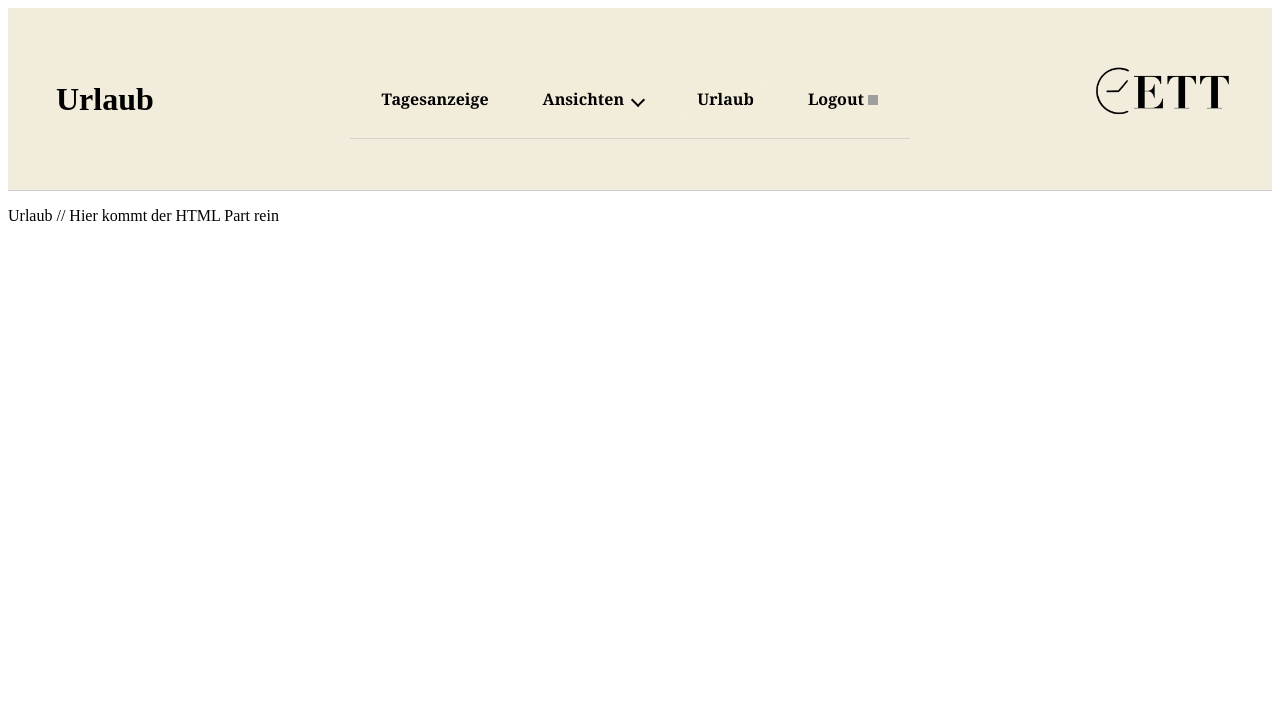
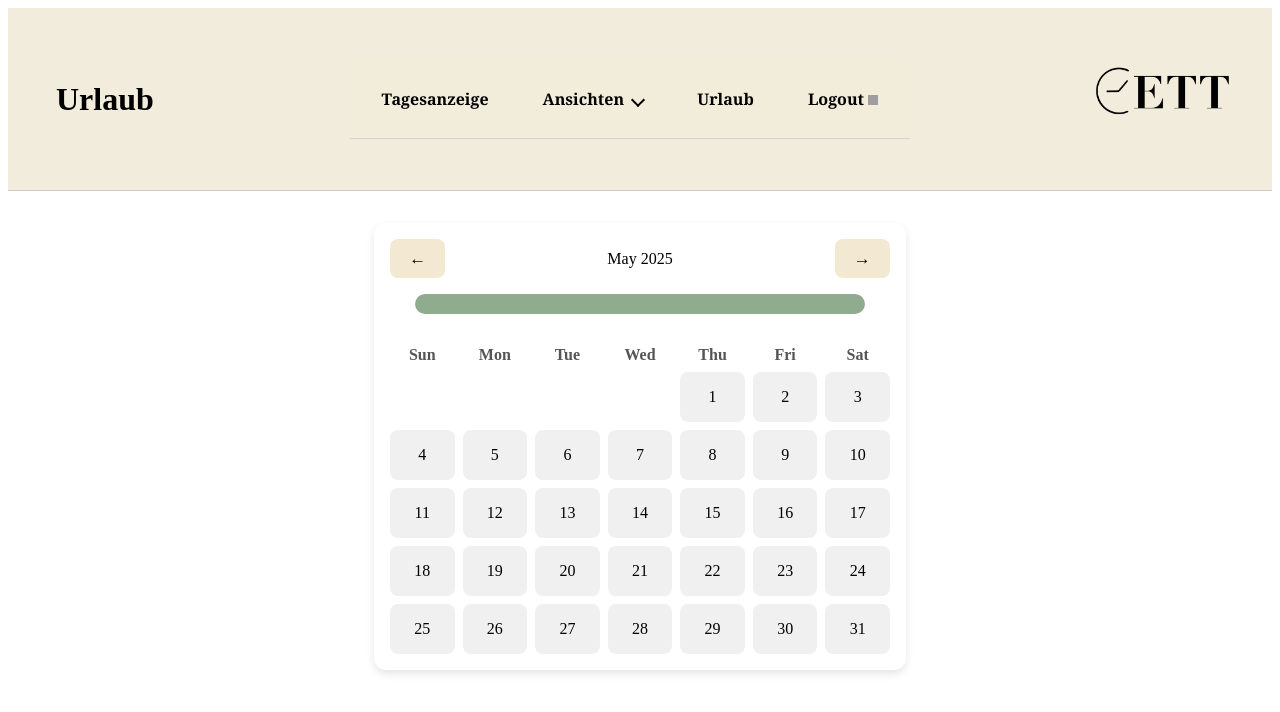
Before and after one commit to on24FeLi/ETT2.0, a Vue app: page /Urlaub in a window 1280 px wide. Shown: the top 712 px of the page. Built offline with nearby package versions, Linux system fonts and the light colour scheme; grey boxes are pictures that could not be loaded.

Commit message:
add CleanKalenderansicht in components and Urlaub

```diff
--- /dev/null
+++ b/src/components/CleanKalenderansicht.vue
@@ -0,0 +1,301 @@
+<script setup>
+import { ref, onMounted, computed } from "vue";
+import { getWorkTimesByUser } from "@/utils/Arbeitszeiten";
+
+// Benutzerinfo
+const user = JSON.parse(localStorage.getItem("loggedInUser"));
+const userId = user?.id ?? null;
+const arbeitszeitTyp = user?.arbeitszeitTyp ?? "Vollzeit";
+
+const forceUpdate = ref(0);
+const date = ref(new Date());
+const days = ref([]);
+const selectedDate = ref(null);
+const filteredEntries = ref([]);
+
+// Monat + Jahr
+const monthYear = computed(() => {
+  return `${date.value.toLocaleString("default", { month: "long" })} ${date.value.getFullYear()}`;
+});
+
+// Kalender anzeigen
+function renderCalendar() {
+  const year = date.value.getFullYear();
+  const month = date.value.getMonth();
+  const firstDay = new Date(year, month, 1).getDay();
+  const daysInMonth = new Date(year, month + 1, 0).getDate();
+
+  const tempDays = [];
+  for (let i = 0; i < firstDay; i++) tempDays.push("");
+  for (let i = 1; i <= daysInMonth; i++) tempDays.push(i);
+
+  days.value = tempDays;
+}
+
+// Navigation
+function prevMonth() {
+  date.value = new Date(date.value.getFullYear(), date.value.getMonth() - 1, 1);
+  renderCalendar();
+}
+
+function nextMonth() {
+  date.value = new Date(date.value.getFullYear(), date.value.getMonth() + 1, 1);
+  renderCalendar();
+}
+
+// Auswahl Tag
+function selectDate(day) {
+  if (!day || !userId) return;
+
+  const year = date.value.getFullYear();
+  const month = String(date.value.getMonth() + 1).padStart(2, "0");
+  const dayString = String(day).padStart(2, "0");
+  const fullDate = `${year}-${month}-${dayString}`;
+
+  selectedDate.value = fullDate;
+
+  const allUserEntries = getWorkTimesByUser(userId);
+  filteredEntries.value = allUserEntries.filter((entry) => entry.date === fullDate);
+}
+
+// Tag-Klasse (Farben für gearbeitet/nicht gearbeitet)
+function getDayClass(day) {
+  if (!day) return "empty";
+
+  const year = date.value.getFullYear();
+  const month = String(date.value.getMonth() + 1).padStart(2, "0");
+  const dayString = String(day).padStart(2, "0");
+  const fullDate = `${year}-${month}-${dayString}`;
+
+  const allUserEntries = getWorkTimesByUser(userId);
+  const entry = allUserEntries.find((entry) => entry.date === fullDate);
+  forceUpdate.value;
+
+  if (entry) {
+    const sollStunden = arbeitszeitTyp === "Teilzeit" ? 6 : 8;
+    const gearbeitet = parseFloat(entry.workinghours);
+    return gearbeitet >= sollStunden ? "enough-worked" : "not-enough-worked";
+  }
+  return "";
+}
+
+// Differenz berechnen
+function calculateDifference(workinghours) {
+  forceUpdate.value;
+  const sollStunden = arbeitszeitTyp === "Teilzeit" ? 6 : 8;
+  return (parseFloat(workinghours) - sollStunden).toFixed(2);
+}
+
+onMounted(() => {
+  renderCalendar();
+});
+</script>
+
+<template>
+  <div class="calendar">
+    <div class="calendar-header">
+        <button @click="prevMonth">←</button>
+        <div>{{ monthYear }}</div>
+        <button @click="nextMonth">→</button>
+    </div>
+
+    <div class="progress-section">
+      <div class="progress-bar-container">
+        <div class="progress-bar"></div>
+      </div>
+    </div>
+
+    <div class="calendar-days">
+      <div>Sun</div>
+      <div>Mon</div>
+      <div>Tue</div>
+      <div>Wed</div>
+      <div>Thu</div>
+      <div>Fri</div>
+      <div>Sat</div>
+    </div>
+
+    <div class="calendar-dates">
+      <div
+        v-for="(day, index) in days"
+        :key="index"
+        :class="getDayClass(day)"
+        @click="selectDate(day)"
+      >
+        {{ day }}
+      </div>
+    </div>
+
+    <div v-if="selectedDate" class="entries-section">
+      <h4>Zeiteinträge für den {{ new Date(selectedDate).toLocaleDateString("de-DE") }}</h4>
+
+      <div v-if="filteredEntries.length">
+        <table class="arbeitszeiten-tabelle">
+          <thead>
+            <tr>
+              <th>Beginn</th>
+              <th>Ende</th>
+              <th>Arbeitszeit (h)</th>
+              <th>Überstunden</th>
+            </tr>
+          </thead>
+          <tbody>
+            <tr v-for="(entry, index) in filteredEntries" :key="index">
+              <td>{{ entry.start }}</td>
+              <td>{{ entry.end }}</td>
+              <td>{{ entry.workinghours }}</td>
+              <td>{{ calculateDifference(entry.workinghours) }}</td>
+            </tr>
+          </tbody>
+        </table>
+      </div>
+
+      <p v-else>Keine Zeiteinträge für diesen Tag.</p>
+    </div>
+  </div>
+</template>
+
+<style scoped>
+.progress-section {
+  text-align: center;
+  margin-bottom: 1.5rem;
+  font-size: 1rem;
+}
+
+.progress-bar-container {
+  width: 100%;
+  max-width: 450px;
+  height: 20px;
+  background-color: #eee;
+  border-radius: 10px;
+  overflow: hidden;
+  margin: 0.5rem auto;
+}
+
+.progress-bar {
+  height: 100%;
+  background-color: #90ac8f;
+  transition: width 0.3s ease-in-out;
+}
+
+.arbeitszeiten-tabelle {
+  width: 100%;
+  border-collapse: collapse;
+  margin-top: 1rem;
+}
+
+.arbeitszeiten-tabelle th,
+.arbeitszeiten-tabelle td {
+  border: 1px solid #ccc;
+  padding: 0.75rem;
+  text-align: center;
+  vertical-align: middle;
+}
+
+.arbeitszeiten-tabelle th {
+  background-color: #f0f0f0;
+  font-weight: bold;
+}
+
+.arbeitszeiten-tabelle tr:nth-child(even) {
+  background-color: #fafafa;
+}
+
+.arbeitszeiten-tabelle tr:hover {
+  background-color: #e6f7ff;
+}
+
+.enough-worked {
+  background-color: #d4edda;
+  border: 2px solid #28a745;
+  color: #155724;
+  font-weight: bold;
+}
+
+.not-enough-worked {
+  background-color: #f8d7da;
+  border: 2px solid #dc3545;
+  color: #721c24;
+  font-weight: bold;
+}
+
+.calendar {
+  margin: 2rem auto;
+  width: 100%;
+  max-width: 500px;
+  background: white;
+  border-radius: 12px;
+  box-shadow: 0 4px 8px rgba(0, 0, 0, 0.1);
+  padding: 1rem;
+}
+
+.calendar-header {
+  display: flex;
+  justify-content: space-between;
+  align-items: center;
+  margin-bottom: 1rem;
+}
+
+.calendar-header button {
+  background-color: #f3e9d2;
+  border: none;
+  padding: 0.6rem 1.2rem;
+  border-radius: 8px;
+  font-weight: bold;
+  font-size: 17px;
+  cursor: pointer;
+  transition: background-color 0.3s ease;
+}
+
+.calendar-header button:hover {
+  background-color: #e0dcca;
+}
+
+.calendar-days,
+.calendar-dates {
+  display: grid;
+  grid-template-columns: repeat(7, 1fr);
+  text-align: center;
+  gap: 0.5rem;
+}
+
+.calendar-days div {
+  font-weight: bold;
+  padding: 0.5rem 0;
+  color: #555;
+}
+
+.calendar-dates div {
+  height: 50px;
+  display: flex;
+  align-items: center;
+  justify-content: center;
+  background-color: #f0f0f0;
+  border-radius: 8px;
+  transition: background-color 0.2s ease;
+  font-weight: 500;
+}
+
+.calendar-dates div:hover {
+  background-color: #d1e0ff;
+  cursor: pointer;
+}
+
+.calendar-dates div.empty {
+  background-color: transparent;
+  cursor: default;
+}
+
+.entries-section {
+  margin-top: 2rem;
+  width: 300px;
+}
+
+.entry {
+  background: white;
+  margin: 1rem 0;
+  padding: 1rem;
+  border-radius: 8px;
+  box-shadow: 0 2px 8px rgba(0, 0, 0, 0.1);
+}
+</style>
--- a/src/views/Urlaub.vue
+++ b/src/views/Urlaub.vue
@@ -1,6 +1,7 @@
 <script setup>
 import { ref, computed } from "vue";
 import navigation from '@/components/navigation.vue';
+import CleanKalenderansicht from '@/components/CleanKalenderansicht.vue'
 </script>
 <template>
      <div>
@@ -9,7 +10,7 @@ import navigation from '@/components/navigation.vue';
       <navigation/>
       </header>
      </div>
-<p>Urlaub  // Hier kommt der HTML Part rein</p>
+<CleanKalenderansicht/>
 </template>
 <style scoped>
     header {
```
